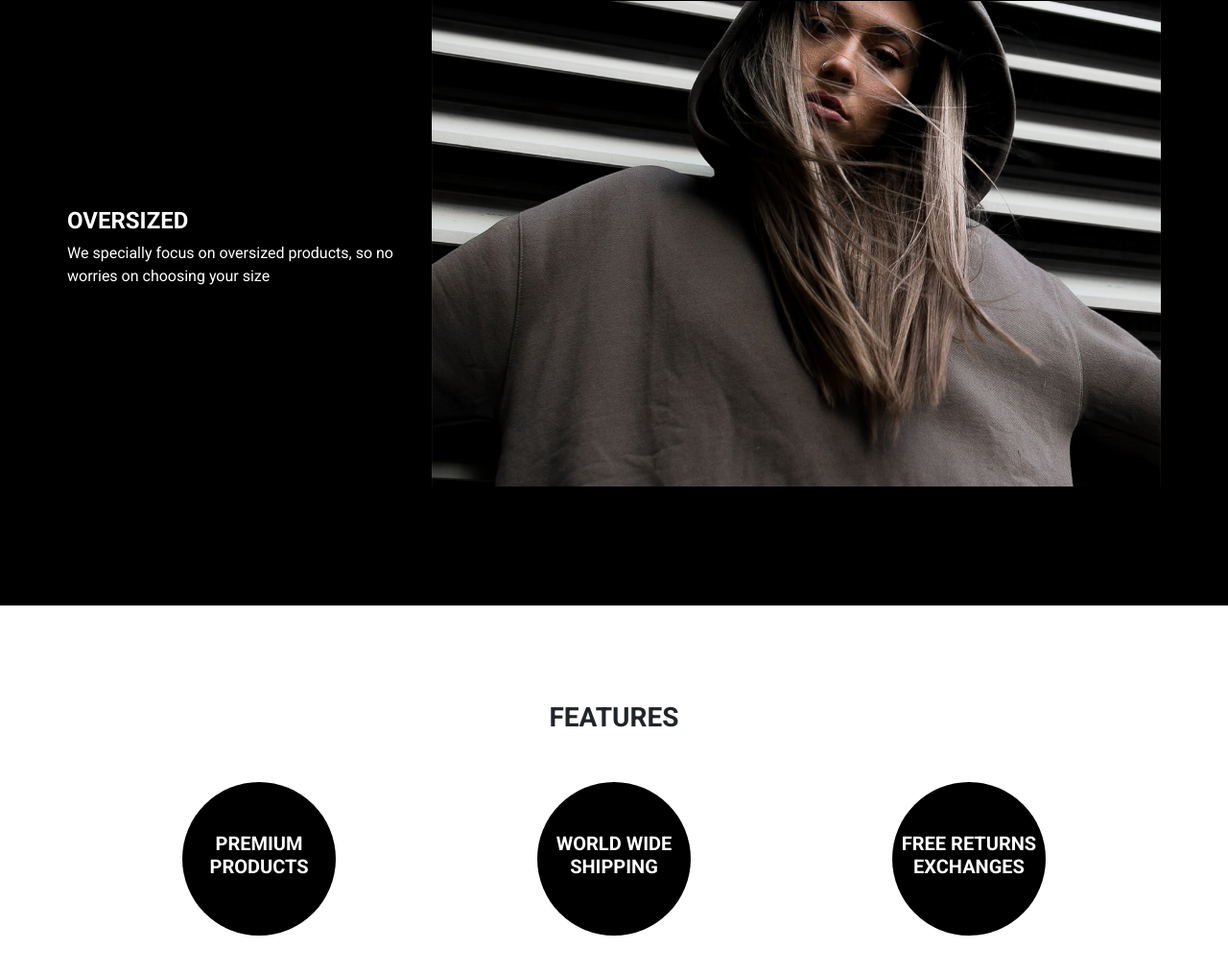
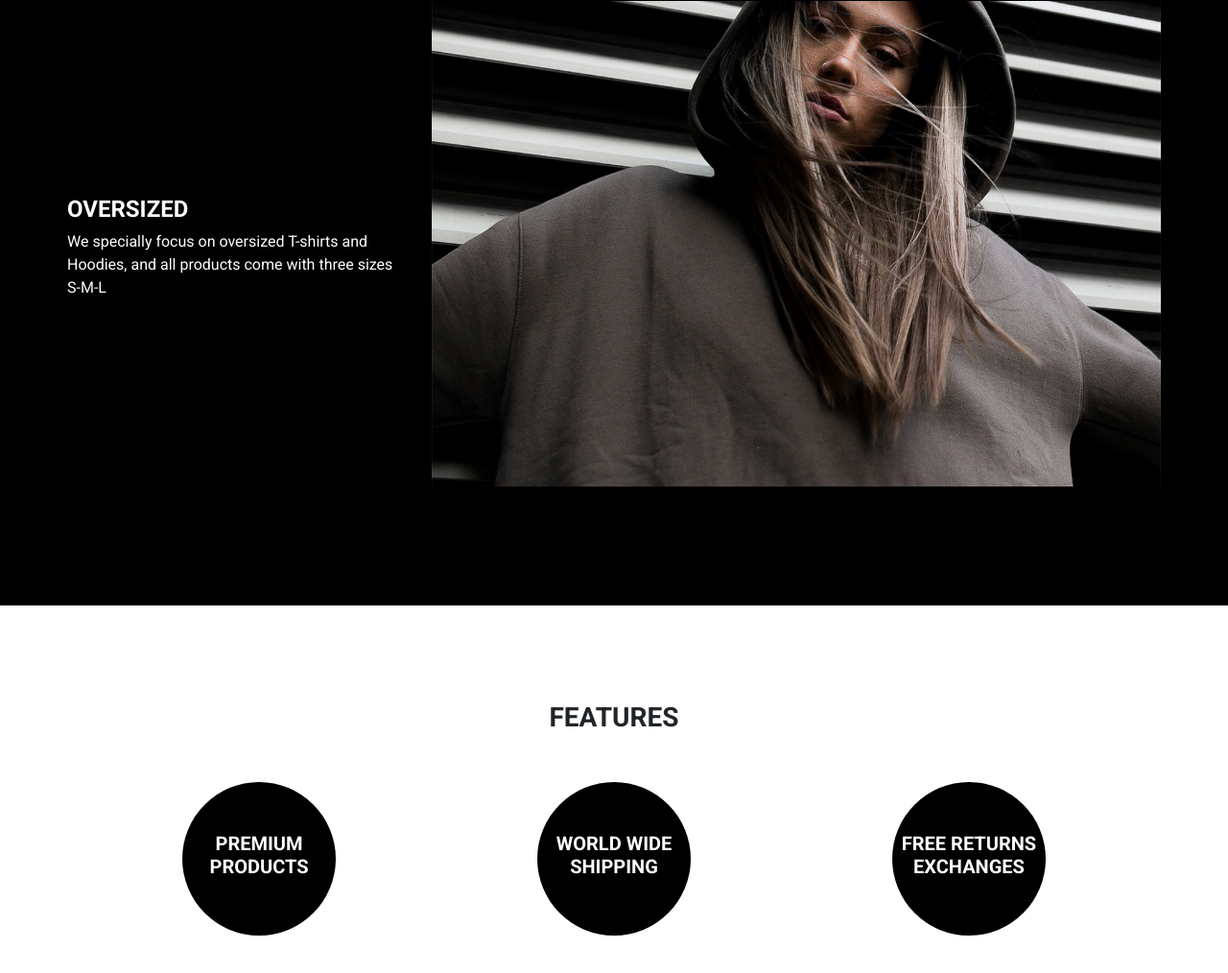
Before and after one commit to Thuynguyen729/QA-Term-Project, a plain HTML site: page index.html in a window 1280 px wide. Shown: the part 2084-3098 px from the top of the page at 96% size. Drawn offline with nearby package versions, Linux system fonts and the light colour scheme.

Commit message:
Change content on "Oversized"

```diff
--- a/index.html
+++ b/index.html
@@ -131,7 +131,7 @@
             <div class=" col-lg-4 order-lg-first ">
               <div class="featured-text text-center text-lg-left mx-3 mx-md-0">
                 <h4 class="font-weight-bold text-uppercase">Oversized</h4>
-                <p class="mr-lg-4">We specially focus on oversized products, so no worries on choosing your size</p>
+                <p class="mr-lg-4">We specially focus on oversized T-shirts and Hoodies, and all products come with three sizes S-M-L</p>
               </div>
             </div>
           </div>
```
